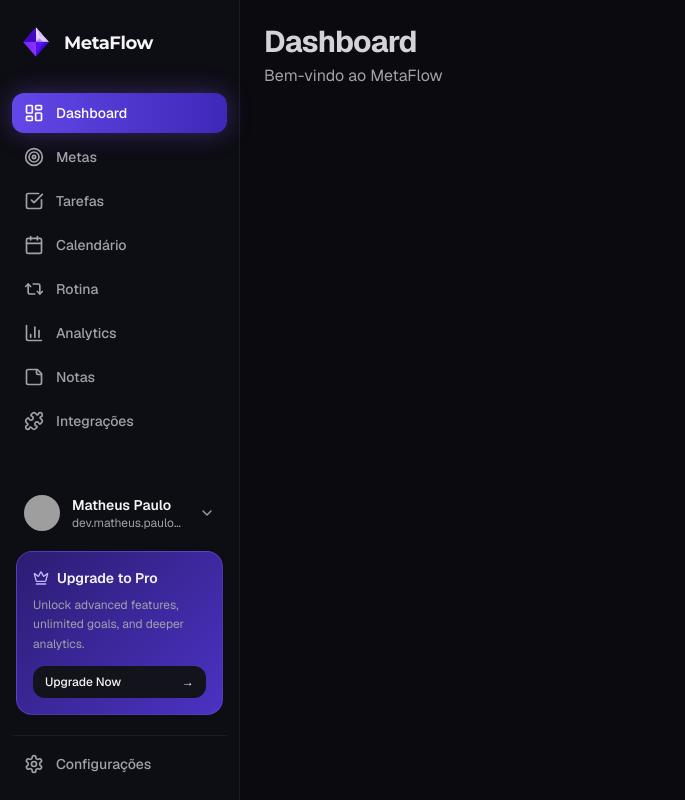
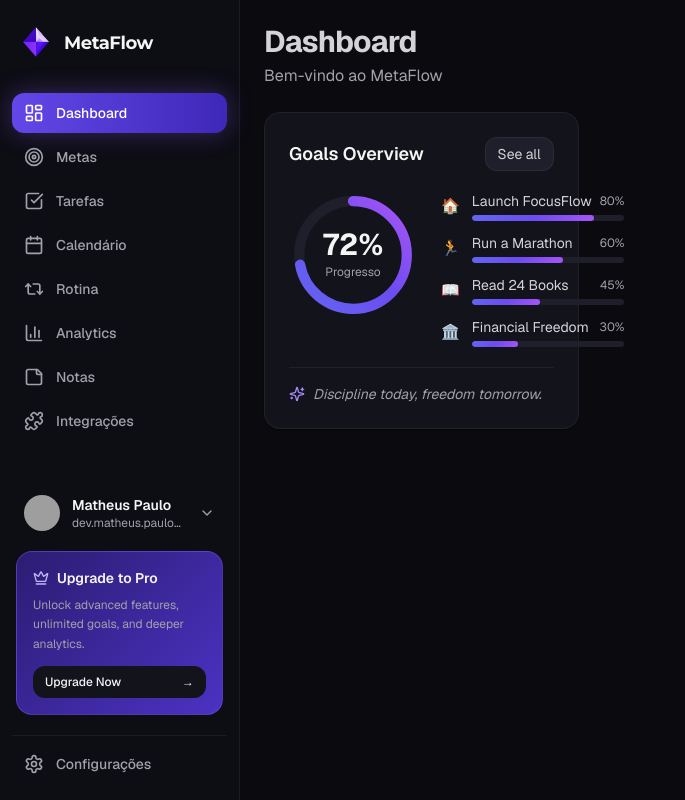
Before and after one commit to matheuspsb/metaflow, a Next.js app: page /dashboard in a window 1280 px wide. Shown: the whole page, without its empty margins (0-685 px from the left). Built offline with nearby package versions, Linux system fonts and the light colour scheme; grey boxes are pictures that could not be loaded.

Commit message:
wip: add first card component to the dashboard page

```diff
--- a/src/app/(dashboard)/dashboard/page.tsx
+++ b/src/app/(dashboard)/dashboard/page.tsx
@@ -1,3 +1,4 @@
+import { GoalsCard } from '@/components/dashboard/goals/GoalsCard'
 import type { Metadata } from 'next'
 
 export const metadata: Metadata = {
@@ -11,6 +12,9 @@
         <h1 className="text-3xl font-bold tracking-tight">Dashboard</h1>
         <p className="text-fg-muted mt-1">Bem-vindo ao MetaFlow</p>
       </div>
+      <div className="grid grid-cols-1 gap-6 md:grid-cols-2 lg:grid-cols-3">
+        <GoalsCard />
+      </div>
     </div>
   )
 }
```
